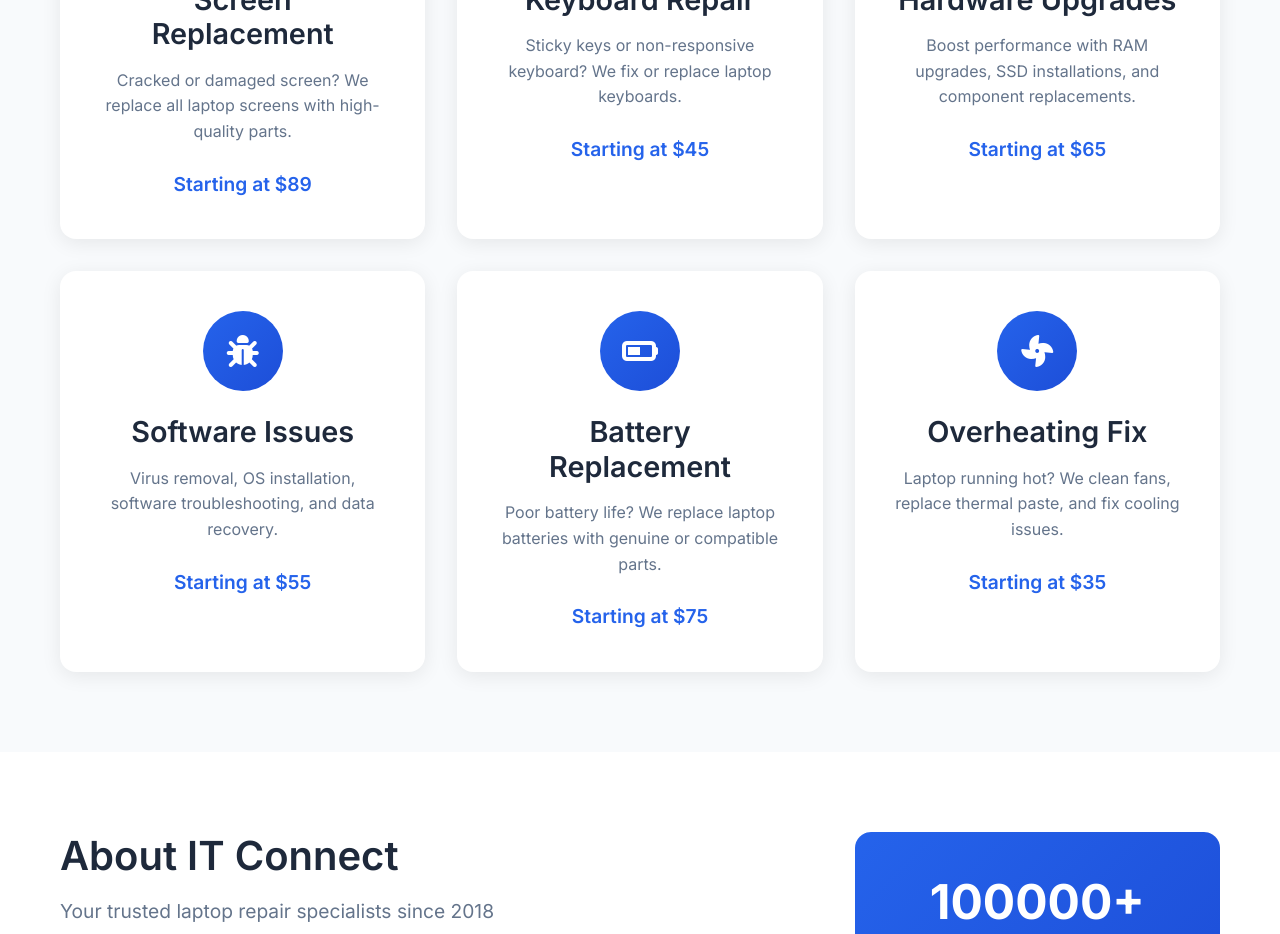
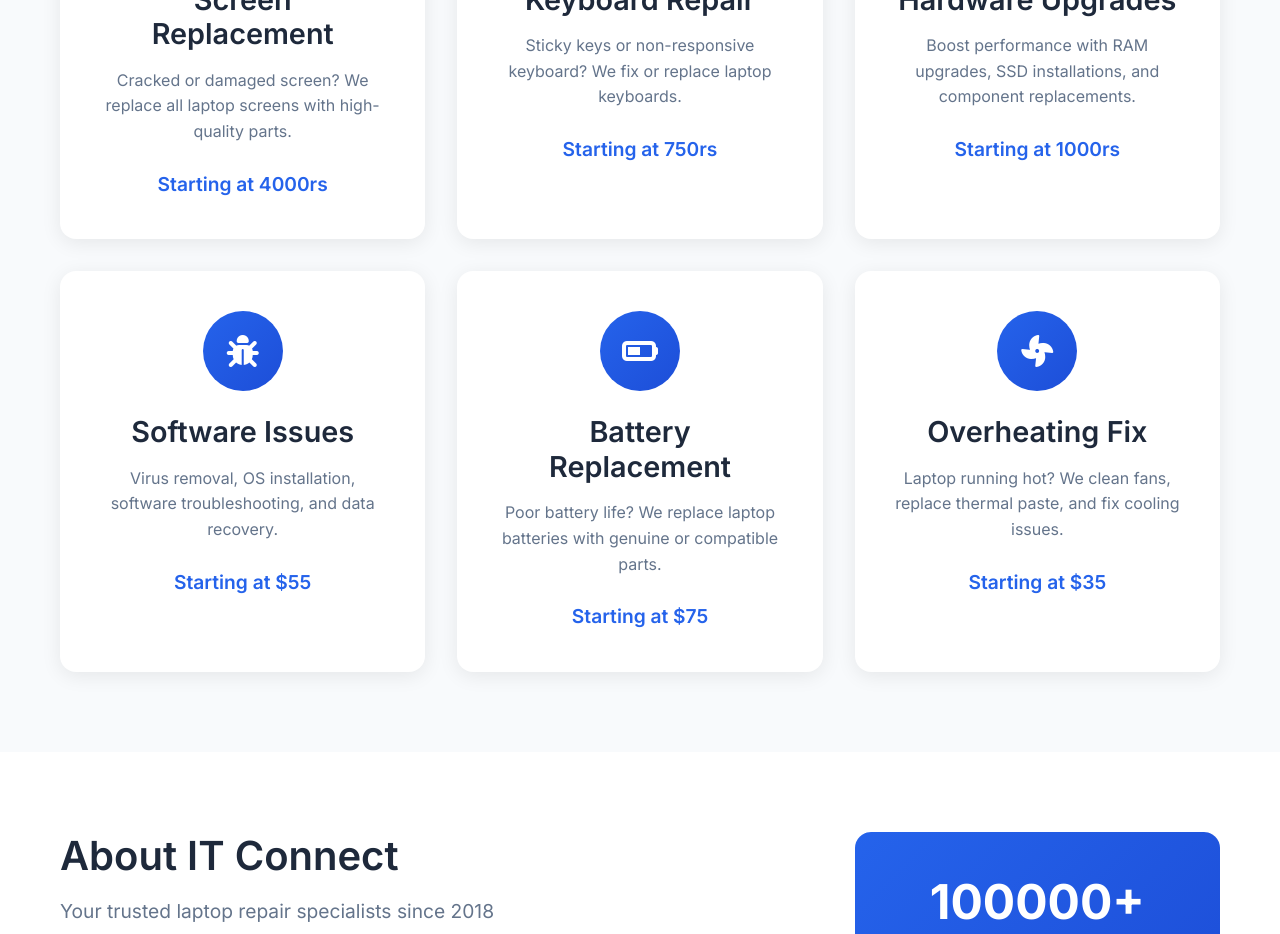
Before and after one commit to Sriramtlsp/My-Own-Websitre, a plain HTML site: page index.html in a window 1280 px wide. Shown: the part 1200-2134 px from the top of the page. Drawn offline with Linux system fonts and the light colour scheme.

Commit message:
Update index.html

```diff
--- a/index.html
+++ b/index.html
@@ -89,7 +89,7 @@
                     </div>
                     <h3>Screen Replacement</h3>
                     <p>Cracked or damaged screen? We replace all laptop screens with high-quality parts.</p>
-                    <div class="service-price">Starting at $89</div>
+                    <div class="service-price">Starting at 4000rs</div>
                 </div>
                 <div class="service-card">
                     <div class="service-icon">
@@ -97,7 +97,7 @@
                     </div>
                     <h3>Keyboard Repair</h3>
                     <p>Sticky keys or non-responsive keyboard? We fix or replace laptop keyboards.</p>
-                    <div class="service-price">Starting at $45</div>
+                    <div class="service-price">Starting at 750rs</div>
                 </div>
                 <div class="service-card">
                     <div class="service-icon">
@@ -105,7 +105,7 @@
                     </div>
                     <h3>Hardware Upgrades</h3>
                     <p>Boost performance with RAM upgrades, SSD installations, and component replacements.</p>
-                    <div class="service-price">Starting at $65</div>
+                    <div class="service-price">Starting at 1000rs</div>
                 </div>
                 <div class="service-card">
                     <div class="service-icon">
```
